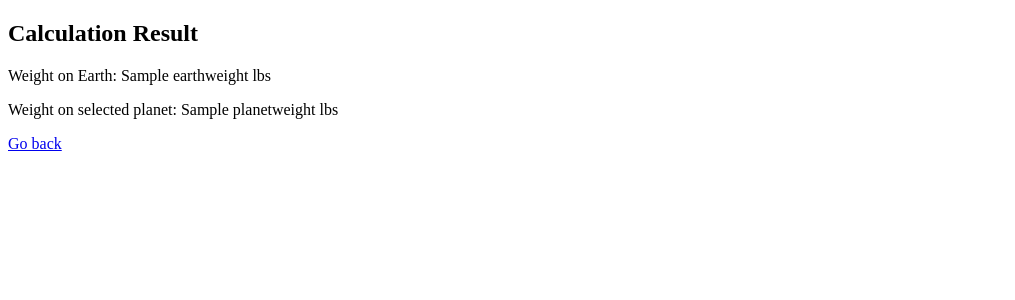
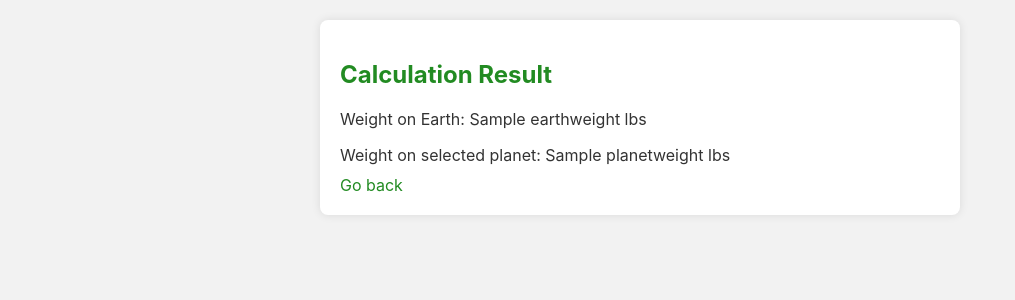
Before and after one commit to kraken00ch/JMN_Planet_Calc, a Flask app: template templates/result.html in a window 1280 px wide. Shown: the top 300 px of the page, without its empty margins (0-1015 px from the left). Run offline with Flask 3, Linux system fonts and the light colour scheme; the template is opened without the code that fills it: most values are stand-ins (such as "Sample title", 1, 10 or a date in 2020).

Commit message:
formatting for result.html

```diff
--- a/templates/result.html
+++ b/templates/result.html
@@ -5,8 +5,46 @@
     <meta charset="UTF-8">
     <meta name="viewport" content="width=device-width, initial-scale=1.0">
     <title>Result</title>
+    <style>
+        body {
+            font-family: 'Inter';
+            background-color: #f2f2f2;
+            margin: 0;
+            padding: 0;
+            color: #333;
+        }
+
+        #resultContainer {
+            max-width: 600px;
+            margin: 20px auto;
+            background-color: white;
+            padding: 20px;
+            border-radius: 8px;
+            box-shadow: 0 0 10px rgba(0, 0, 0, 0.1);
+        }
+
+        #resultContainer h2 {
+            color: #228B22;
+        }
+
+        #earthWeight, #planetWeight {
+            margin-bottom: 10px;
+        }
+
+        #backLink {
+            display: block;
+            margin-top: 10px;
+            color: #228B22;
+            text-decoration: none;
+        }
+
+        #backLink:hover {
+            text-decoration: underline;
+        }
+    </style>
 </head>
 <body>
+    <div id="resultContainer">
         {% if error %}
             <h2>Error</h2>
             <p>{{ error }}</p>
@@ -15,6 +53,7 @@
             <p id="earthWeight">Weight on Earth: {{ earthweight }} lbs</p>
             <p id="planetWeight">Weight on selected planet: {{ planetweight }} lbs</p>
         {% endif %}
-    <a href="/">Go back</a>
+        <a id="backLink" href="/">Go back</a>
+    </div>
 </body>
 </html>
```
Lines whose indentation alone changed are shown as unchanged.
